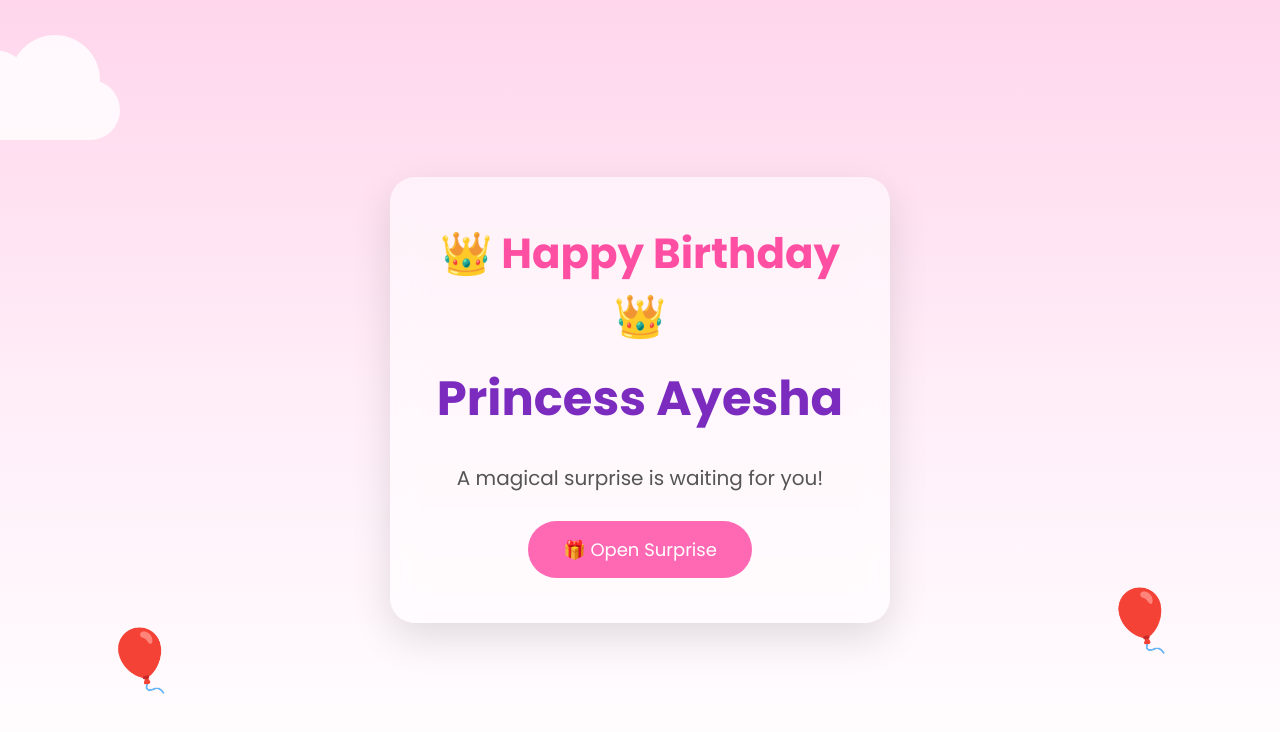
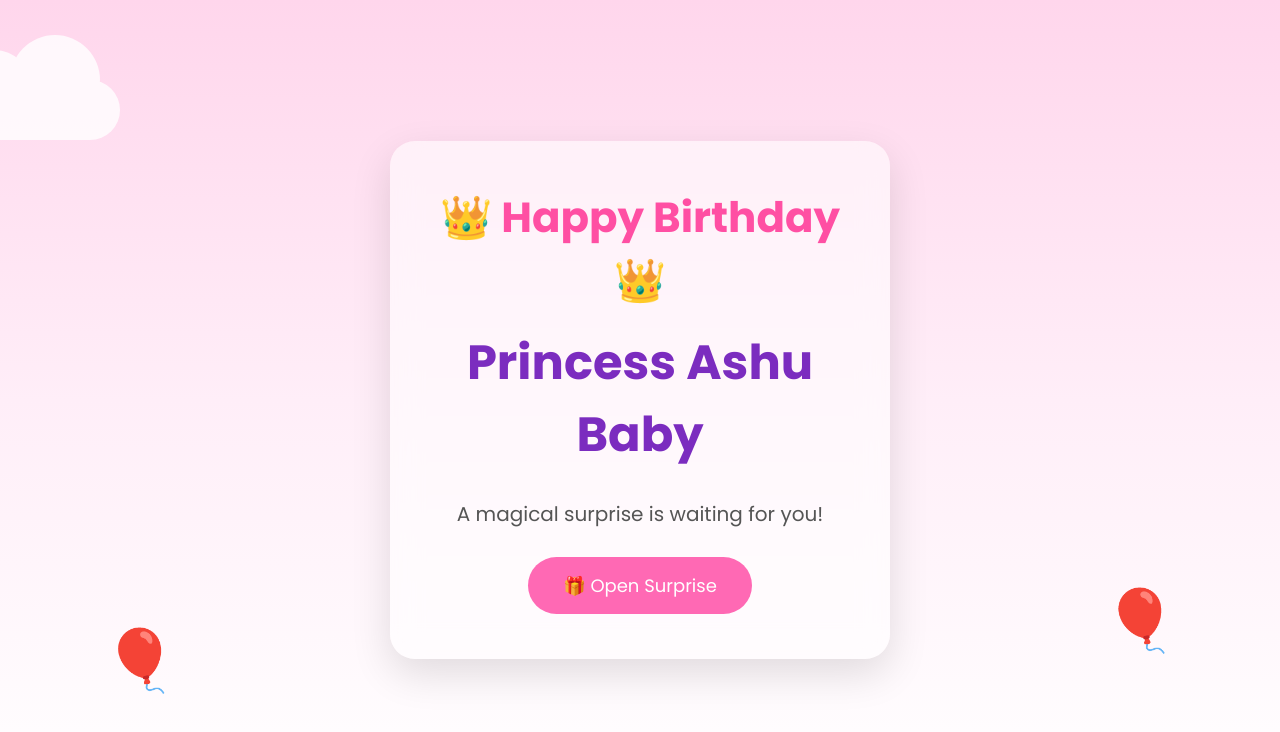
Before and after one commit to shoeb4dev/Birthday-bash, a React (Vite) app: page / in a window 1280 px wide. Shown: the top 732 px of the page. Built offline with nearby package versions, Linux system fonts and the light colour scheme.

Commit message:
Added change

```diff
--- a/src/components/Letter/LetterContent.js
+++ b/src/components/Letter/LetterContent.js
@@ -1,7 +1,7 @@
 const letter = {
   title: "A Special Letter ❤️",
 
-  message: `Dear Princess Ayesha,
+  message: `Dear Princess Ashu Baby,
 
 Today is one of the happiest days because it's your birthday!
 
--- a/src/components/Welcome/Welcome.jsx
+++ b/src/components/Welcome/Welcome.jsx
@@ -17,7 +17,7 @@ function Welcome({ onOpen }) {
         </h1>
 
         <h2>
-          Princess Ayesha
+          Princess Ashu Baby
         </h2>
 
         <p>
--- a/src/data/birthdayData.js
+++ b/src/data/birthdayData.js
@@ -1,5 +1,5 @@
 const birthdayData = {
-  name: "Princess Ayesha",
+  name: "Princess Ashu Baby",
   age: 6,
 
   title: "Happy Birthday",
```
